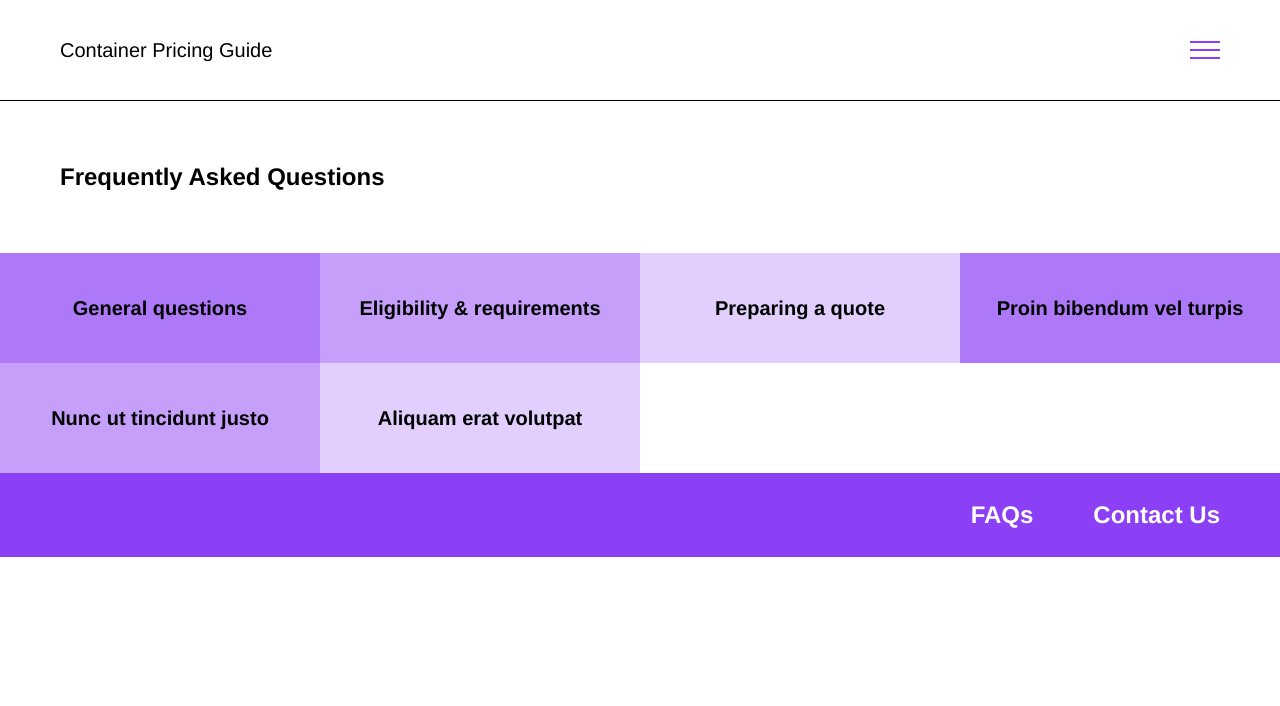
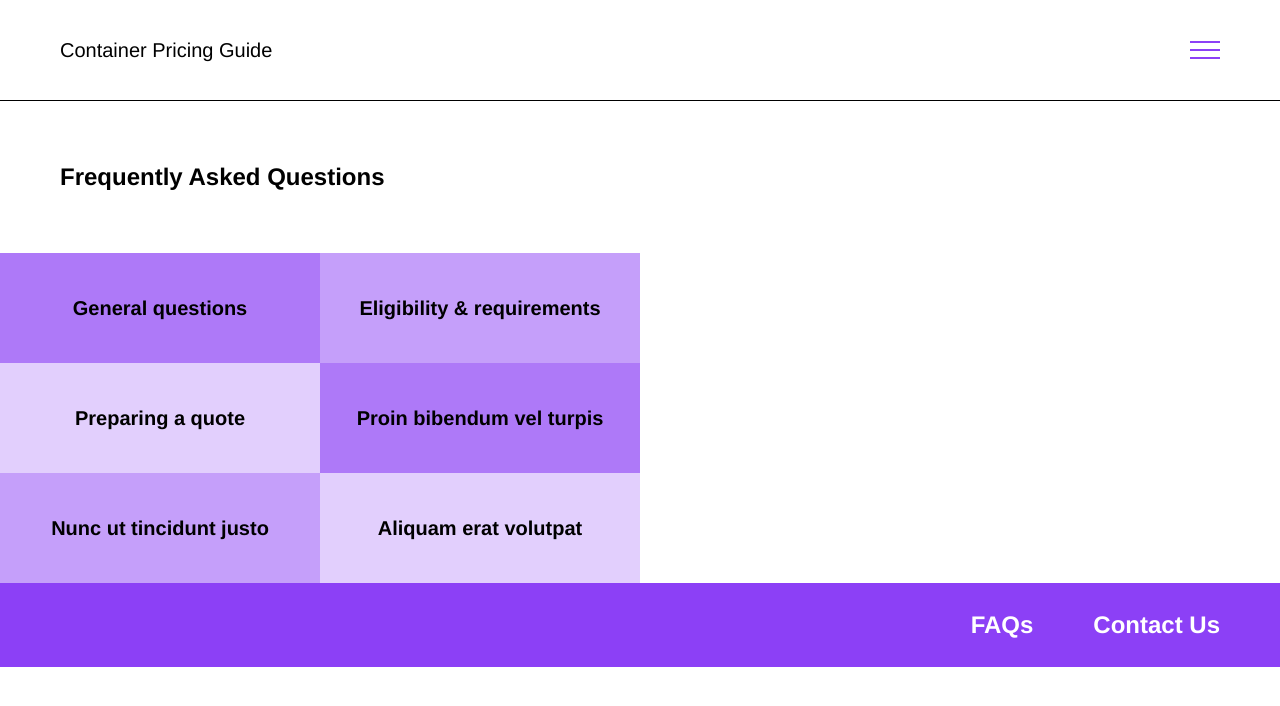
Before and after one commit to gvorbeck/container-pricing, a Jekyll site: the page built from pages/faqs.md, in a window 1280 px wide. Shown: the top 706 px of the page. Built offline with Jekyll 4.4.1, drawn with Linux system fonts in a browser that asks for light colours.

Commit message:
possible desktop faq fix

```diff
--- a/_sass/_faqs.scss
+++ b/_sass/_faqs.scss
@@ -3,6 +3,10 @@
     .faq-cats {
         display: grid;
         grid-template-columns: repeat(4, 1fr);
+
+        @include media(l) {
+            width: 50%;
+        }
     }
 
     .faq-cats__item {
@@ -25,25 +29,29 @@
         }
 
         @include media(m) {
-            grid-column: auto / span 2;
+
+            &:nth-child(even) {
 
                 .accordion {
-                    width: 100vw;
+                    left: -50vw;
                 }
-
-                &:nth-child(even) {
-
-                    .accordion {
-                        left: -50vw;
-                    }
-                }
+            }
         }
 
         @include media(ml) {
+            grid-column: auto / span 2;
             position: relative;
+
+            &:nth-child(even) {
+
+                .accordion {
+                    left: -25vw;
+                }
+            }
 
             .accordion {
                 box-sizing: border-box;
+                    width: 100vw;
             }
 
             &:nth-child(even) {
@@ -55,7 +63,22 @@
         }
 
         @include media(l) {
-            grid-column: auto / span 1;
+            // grid-column: auto / span 1;
+        }
+
+        @include media(xl) {
+
+            .accordion {
+                max-width: rem(1440px);
+            }
+
+
+            &:nth-child(even) {
+
+                .accordion {
+                    left: rem(-358px);
+                }
+            }
         }
 
         &.faq-cats__item--open {
--- a/_sass/_mixins.scss
+++ b/_sass/_mixins.scss
@@ -77,6 +77,7 @@
 $media--small: 320px;
 $media--medium: 768px;
 $media--large: 1024px;
+$media--xlarge: 1440px;
 
 @mixin media($size) {
   @if $size == s {
@@ -104,4 +105,9 @@
       @content;
     }
   }
+  @else if $size == xl {
+      @media only screen and (min-width: $media--xlarge) {
+          @content;
+      }
+  }
 }
--- a/assets/site.js
+++ b/assets/site.js
@@ -45,10 +45,4 @@
             }
         });
     });
-
-    // $($("body.layout--faqs").find(".faq-cats__button").get().reverse()).each(function(i) {
-    //     if (i === 0) {
-    //         $(this).delay((i + 1) * 50).fadeOut();
-    //     }
-    // });
 });
--- a/pages/faqs.md
+++ b/pages/faqs.md
@@ -12,11 +12,11 @@
 faqs:
   - title: General questions
     questions:
-      - title: Proin bibendum vel turpis non commodo. Integer nec magna eu nisl condimentum facilisis.
+      - title: Proin bibendum vel turpis non commodo. Integer nec magna eu nisl condimentum facilisis?
         text: Pellentesque habitant morbi tristique senectus et netus et malesuada fames ac turpis egestas.
-      - title: Maecenas egestas diam ac arcu elementum, sit amet facilisis felis ultricies. Nullam non risus at purus vestibulum mattis. Cras imperdiet quam nec interdum varius. Sed at tincidunt dolor, et rhoncus nulla.
+      - title: Maecenas egestas diam ac arcu elementum, sit amet facilisis felis ultricies. Nullam non risus at purus vestibulum mattis. Cras imperdiet quam nec interdum varius. Sed at tincidunt dolor, et rhoncus nulla?
         text: Morbi sagittis turpis dui, ut volutpat tellus bibendum nec. Pellentesque nec diam at sem pellentesque condimentum vel id massa.
-      - title: Pellentesque vehicula aliquam turpis, nec blandit augue molestie nec.
+      - title: Pellentesque vehicula aliquam turpis, nec blandit augue molestie nec?
         text: |
           Nullam consequat interdum ornare. Nunc rutrum pulvinar odio, auctor placerat velit porta tristique. Integer id placerat sapien. Morbi pharetra tellus lorem, non iaculis dolor tristique quis. Phasellus sollicitudin scelerisque massa, at placerat justo feugiat nec. Duis tempus mi ligula, a vulputate tortor vulputate in.
 
```
